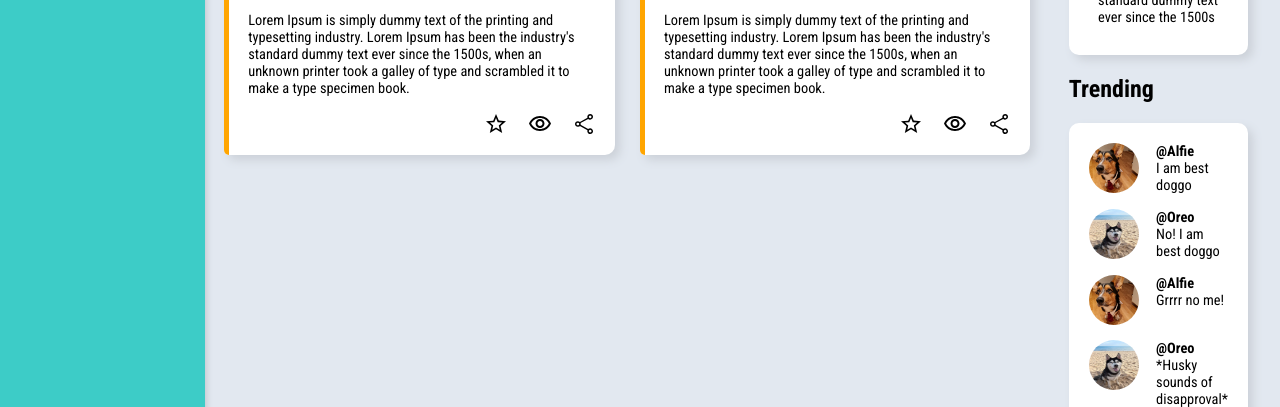
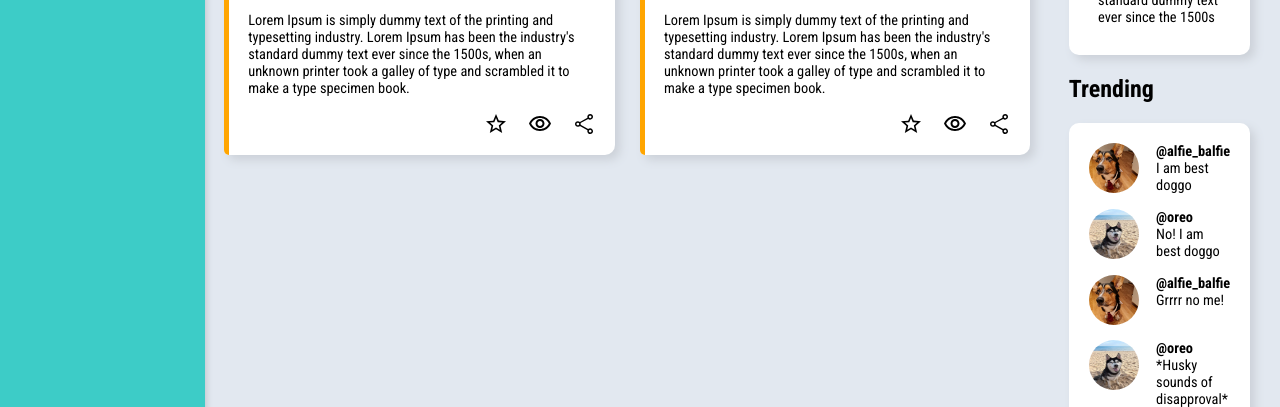
Before and after one commit to theCorgiCoder/bn-admin-dashboard, a plain HTML site: page index.html in a window 1280 px wide. Shown: the part 903-1310 px from the top of the page. Drawn offline with Linux system fonts and the light colour scheme.

Commit message:
html clean up

```diff
--- a/index.html
+++ b/index.html
@@ -360,7 +360,7 @@
                 class="trending-img"
               />
               <div class="trending-content">
-                <h4 class="trending-title">@Alfie</h4>
+                <h4 class="trending-title">@alfie_balfie</h4>
                 <p class="trending-text">I am best doggo</p>
               </div>
             </figcaption>
@@ -371,7 +371,7 @@
                 class="trending-img"
               />
               <div class="trending-content">
-                <h4 class="trending-title">@Oreo</h4>
+                <h4 class="trending-title">@oreo</h4>
                 <p class="trending-text">No! I am best doggo</p>
               </div>
             </figcaption>
@@ -382,7 +382,7 @@
                 class="trending-img"
               />
               <div class="trending-content">
-                <h4 class="trending-title">@Alfie</h4>
+                <h4 class="trending-title">@alfie_balfie</h4>
                 <p class="trending-text">Grrrr no me!</p>
               </div>
             </figcaption>
@@ -393,7 +393,7 @@
                 class="trending-img"
               />
               <div class="trending-content">
-                <h4 class="trending-title">@Oreo</h4>
+                <h4 class="trending-title">@oreo</h4>
                 <p class="trending-text">*Husky sounds of disapproval*</p>
               </div>
             </figcaption>
```
